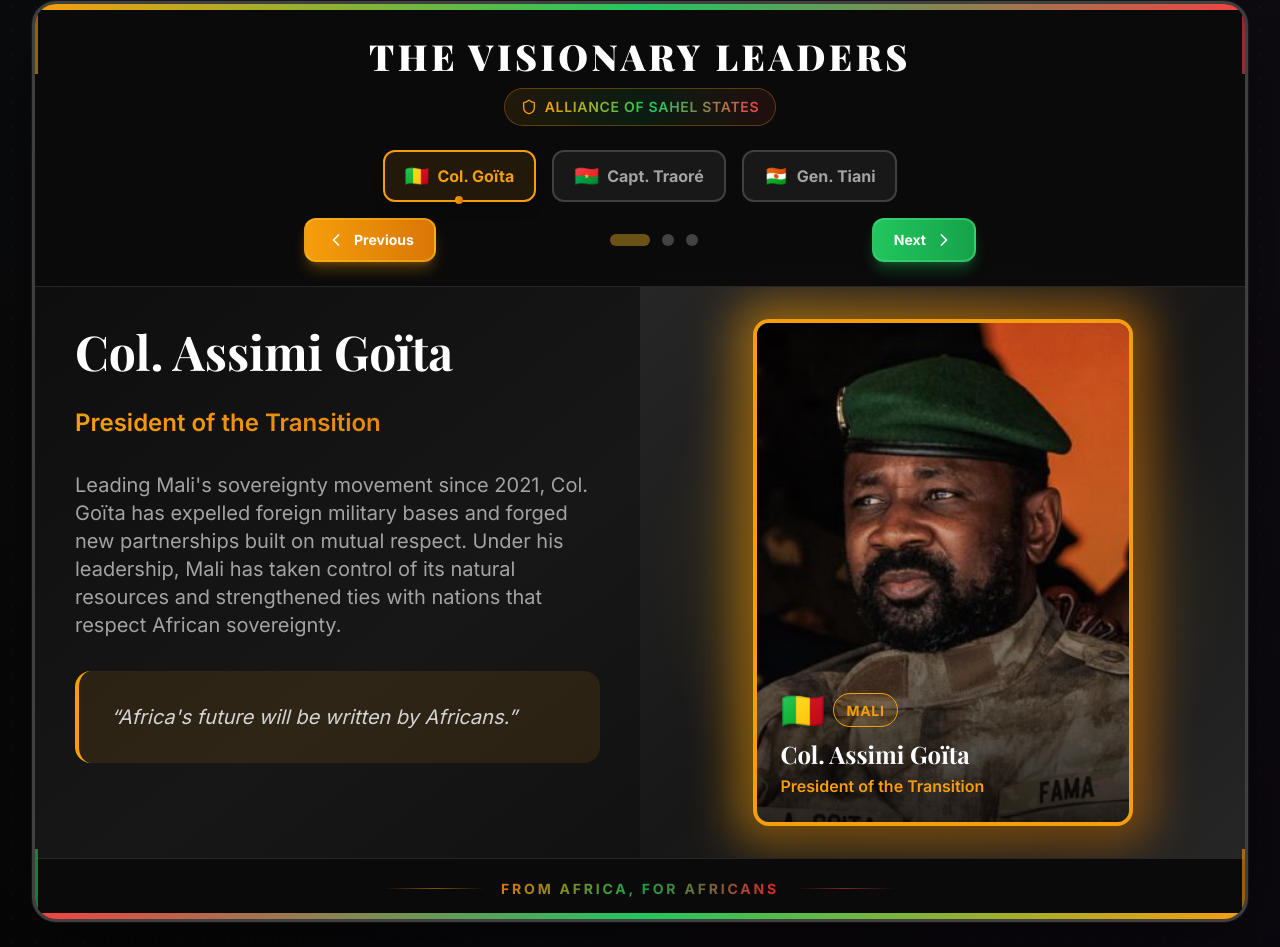
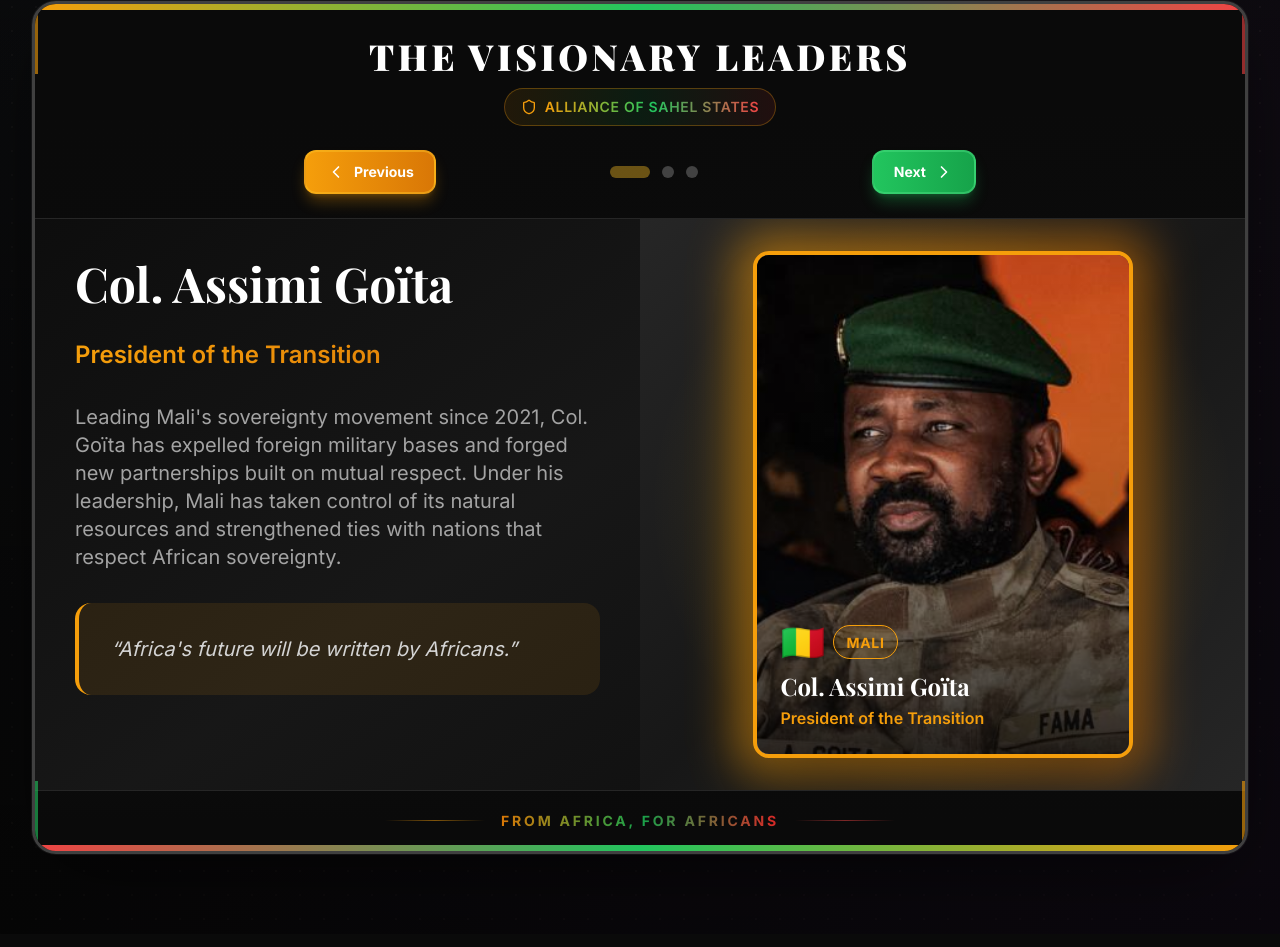
Before and after one commit to HM-aes/AES-African-Project, a Next.js app: page / in a window 1280 px wide. Shown: the part 1133-2080 px from the top of the page. Built offline with nearby package versions, Linux system fonts and the light colour scheme; a web font is replaced by a local one.

Commit message:
Remove duplicate leader tab buttons from header - names/flags now only under images

```diff
--- a/components/ui/TooltipCard.tsx
+++ b/components/ui/TooltipCard.tsx
@@ -123,40 +123,6 @@
             </div>
           </div>
 
-          {/* Leader Tab Buttons */}
-          <div className="flex items-center justify-center gap-2 md:gap-4 flex-wrap mb-4">
-            {leadersData.map((leader, index) => (
-              <motion.button
-                key={leader.id}
-                onClick={() => goToLeader(index)}
-                className={cn(
-                  "group relative px-4 md:px-5 py-2 md:py-2.5 rounded-xl transition-all duration-300",
-                  "border-2",
-                  index === activeIndex
-                    ? `${leader.bgColor} ${leader.borderColor} shadow-lg`
-                    : "bg-white/50 dark:bg-neutral-800/50 border-neutral-300 dark:border-neutral-700 hover:border-neutral-400 dark:hover:border-neutral-600"
-                )}
-                whileHover={{ scale: 1.05 }}
-                whileTap={{ scale: 0.98 }}
-              >
-                <div className="flex items-center gap-2">
-                  <span className="text-xl">{leader.emoji}</span>
-                  <span className={cn(
-                    "text-sm md:text-base font-bold transition-colors",
-                    index === activeIndex ? leader.textColor : "text-neutral-500 dark:text-neutral-400 group-hover:text-neutral-700 dark:group-hover:text-neutral-300"
-                  )}>
-                    {leader.shortName}
-                  </span>
-                </div>
-                {index === activeIndex && (
-                  <motion.div
-                    layoutId="leader-indicator"
-                    className={`absolute -bottom-1 left-1/2 transform -translate-x-1/2 w-2 h-2 rounded-full bg-gradient-to-r ${leader.colorClass}`}
-                  />
-                )}
-              </motion.button>
-            ))}
-          </div>
 
           {/* Navigation Controls - At Top */}
           <div className="flex items-center justify-between max-w-2xl mx-auto">
```
